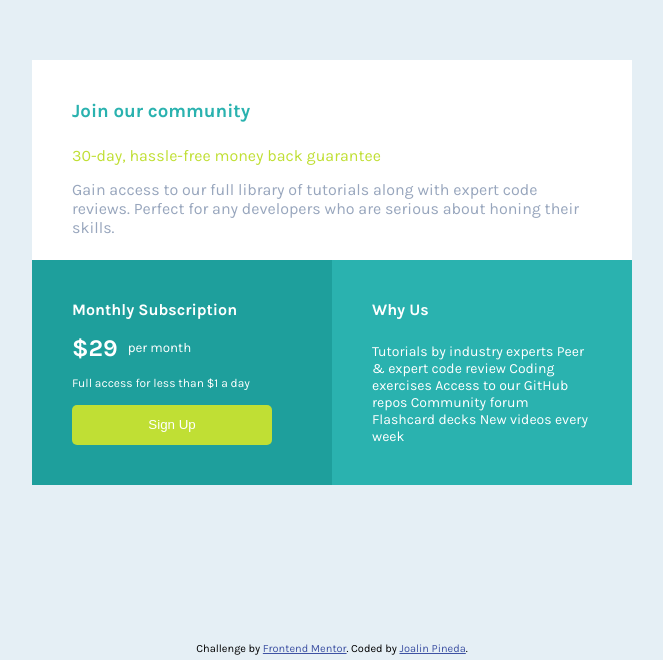
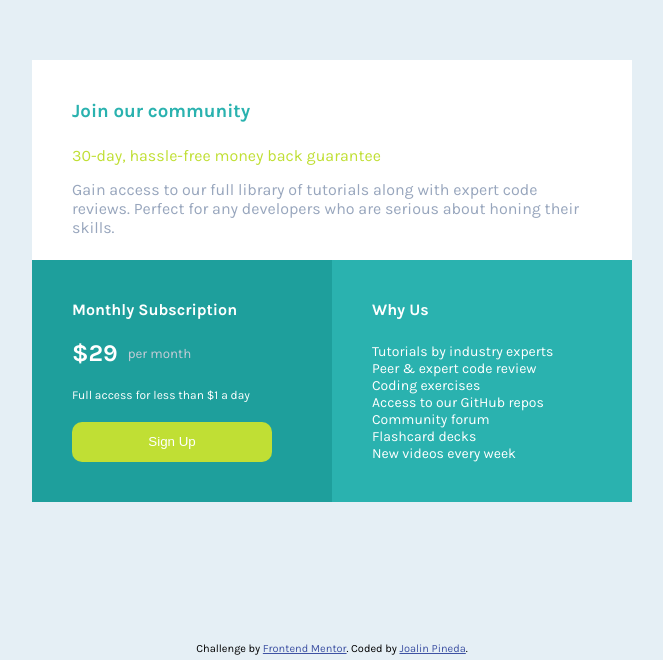
Before and after one commit to joalinpineda/single-price-grid-component, a plain HTML site: page index.html in a window 1280 px wide. Shown: the part 140-800 px from the top of the page, without its empty margins (308-971 px from the left). Drawn offline with Linux system fonts and the light colour scheme.

Commit message:
Changes in the semantic

```diff
--- a/index.html
+++ b/index.html
@@ -48,15 +48,30 @@
       <h4>
         Why Us
       </h4>
-      <p>
+      <ul>
+        <li>
           Tutorials by industry experts
+        </li>
+        <li>
           Peer &amp; expert code review
+        </li>
+        <li>
           Coding exercises
+        </li>
+        <li>
           Access to our GitHub repos
+        </li>
+        <li>
           Community forum
+        </li>
+        <li>
           Flashcard decks
+        </li>
+        <li>
           New videos every week
-      </p>
+        </li>
+      </ul>
+
     </div>
 
   </div>
--- a/style.css
+++ b/style.css
@@ -22,8 +22,8 @@ body{
     background-color: var(--light-gray);
 }
 .container{
-    width: 600px;
-    height: 400px;
+    max-width: 600px;
+    max-height: 400px;
     display: grid;
     grid-template-columns: 50% 50%;
     grid-template-rows: 50%;
@@ -31,6 +31,7 @@ body{
 
 }
 .container .join{
+
     background-color: white;
     grid-column:1/3;
     padding: 40px;
@@ -56,6 +57,7 @@ body{
     display: flex;
     flex-direction: column;
     justify-content: space-between;
+
 }
 .container .why{
     background-color: var(--cyan);
@@ -63,9 +65,11 @@ body{
 }
 .why h4{
     margin-bottom: 24px;
+
 }
-.why p{
-  font-size: 14px;
+.why ul{
+    font-size: 14px;
+    list-style: none;
 }
 .cost{
     display: flex;
@@ -74,6 +78,9 @@ body{
 .cost h2{
     margin-right: 10px;
 }
+.cost small{
+    color: hsl(219, 17%, 81%);
+}
 .subcription p{
     font-size: 12px;
 }
@@ -81,7 +88,7 @@ body{
     color: white;
     outline: none;
     border: none;
-    border-radius: 5px;
+    border-radius: 10px;
     width: 200px;
     height: 40px;
     background-color: var(--bright-yellow);
```
Also changed, not shown: 1 other file. Lines whose indentation alone changed are shown as unchanged.
